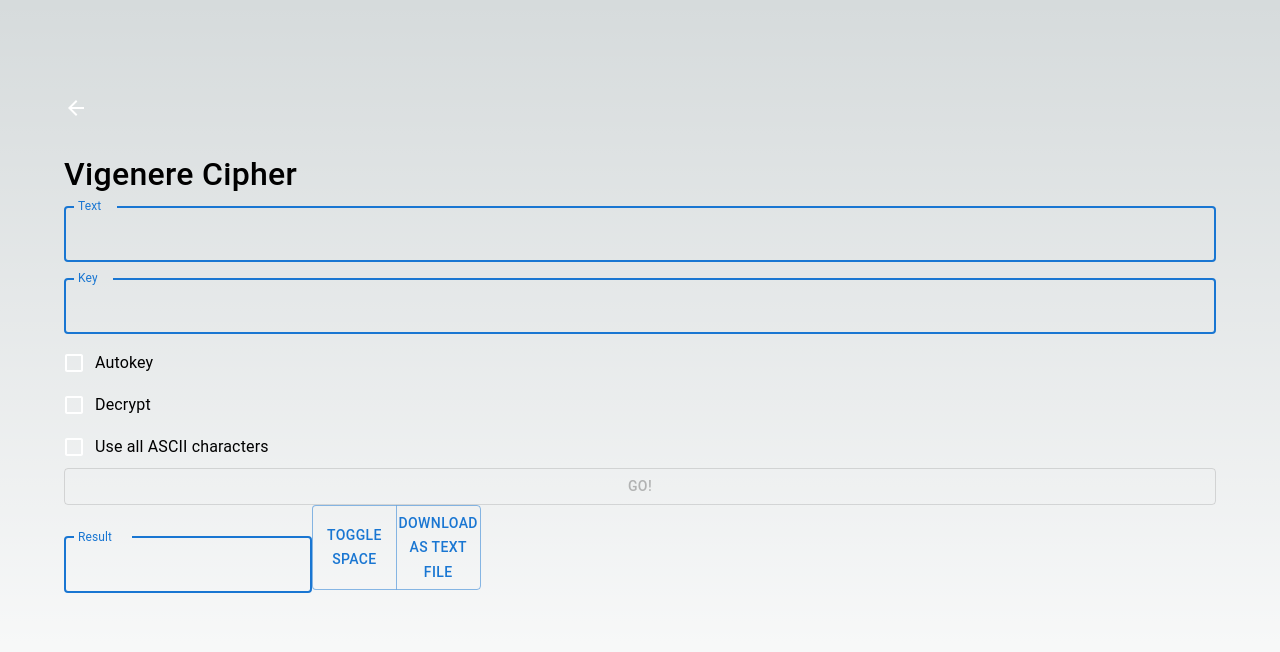
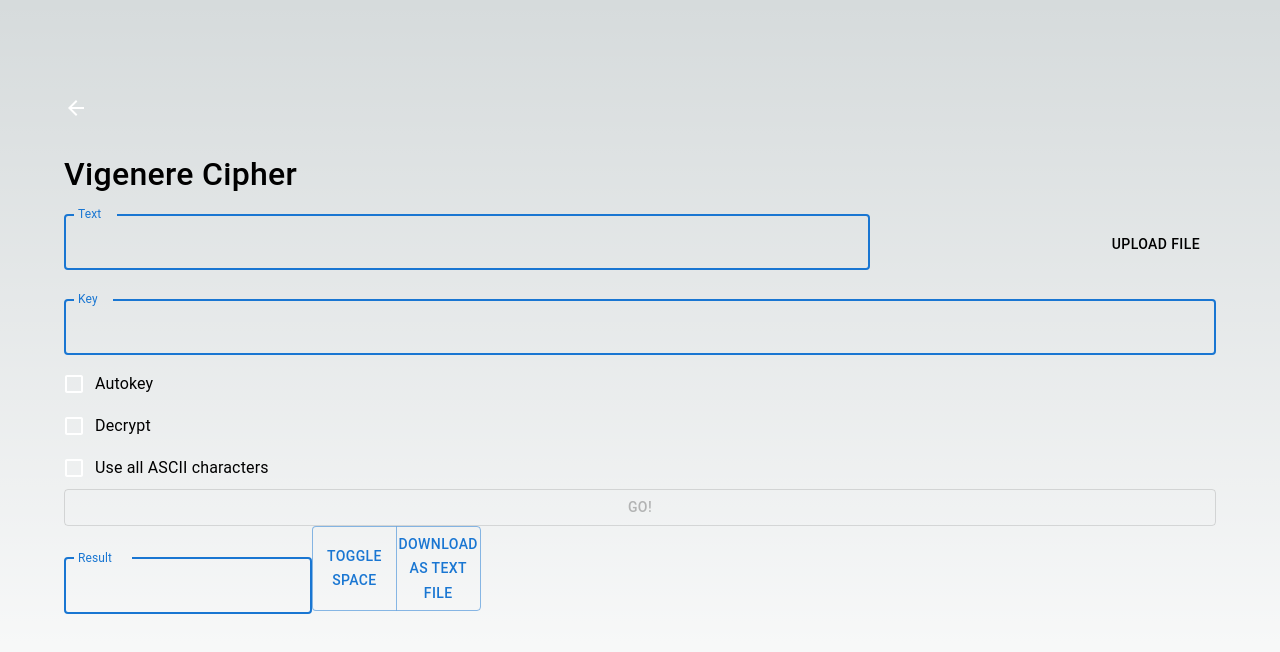
Before and after one commit to gagaspbahar/cipher, a Next.js app: page /vigenere in a window 1280 px wide. Shown: the top 652 px of the page. Built offline with nearby package versions, Linux system fonts and the light colour scheme.

Commit message:
add file upload button

```diff
--- a/pages/vigenere.js
+++ b/pages/vigenere.js
@@ -7,6 +7,7 @@ import {
   FormGroup,
   TextField,
   Typography,
+  Stack,
 } from "@mui/material";
 import ArrowBackIcon from "@mui/icons-material/ArrowBack";
 import { useEffect, useState } from "react";
@@ -20,6 +21,8 @@ export default function Vigenere() {
   const [extended, setExtended] = useState(false);
   const [result, setResult] = useState("");
   const [disable, setDisable] = useState(true);
+  const [isDisabled, setIsDisabled] = useState(false);
+  const [filename, setFilename] = useState("");
 
   const handleSubmit = () => {
     const data = {
@@ -91,8 +94,25 @@ export default function Vigenere() {
           Vigenere Cipher
         </Typography>
         <FormGroup>
+          <Stack
+            direction="row"
+            spacing="1em"
+            sx={{
+              marginY: "1em",
+              justifyContent: "space-between",
+            }}
+          >
+            {isDisabled ? (
+              <Typography>
+                Uploaded file: {filename}
+              </Typography>
+            ) : (
               <TextField
-            sx={{ input: { color: "white" }, marginY: "0.5em" }}
+                sx={{
+                  input: { color: "white" },
+                  marginY: "0.5em",
+                  width: "70%",
+                }}
                 variant="outlined"
                 color="primary"
                 label="Text"
@@ -101,6 +121,20 @@ export default function Vigenere() {
               >
                 Enter text to encrypt or decrypt
               </TextField>
+            )}
+
+            <Button
+              variant="raised"
+              component="label"
+              sx={{
+                // width: "25%",
+                size: "small",
+              }}
+            >
+              Upload File
+              <input type="file" hidden />
+            </Button>
+          </Stack>
           <TextField
             sx={{ input: { color: "white" }, marginY: "0.5em" }}
             variant="outlined"
```
Lines whose indentation alone changed are shown as unchanged.
